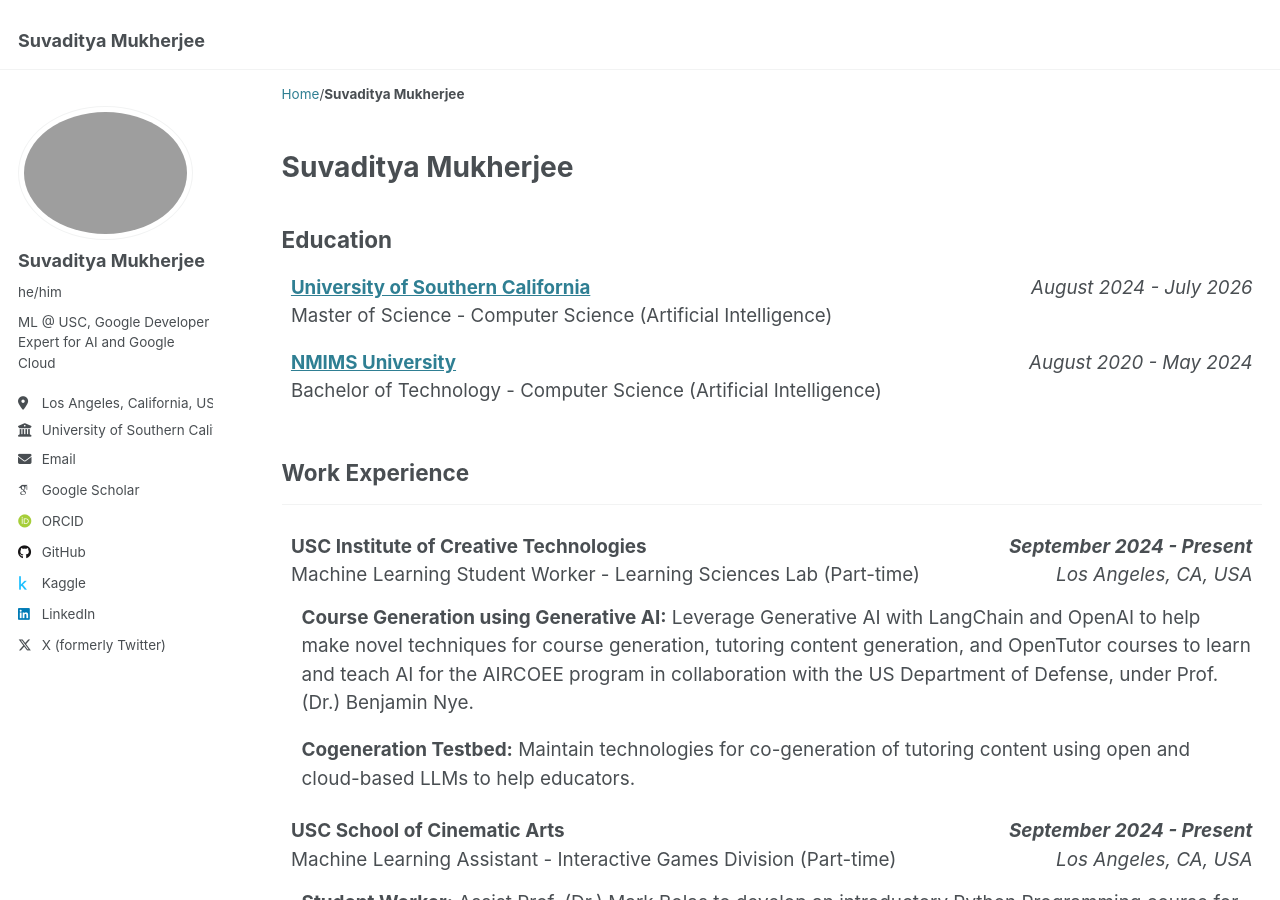
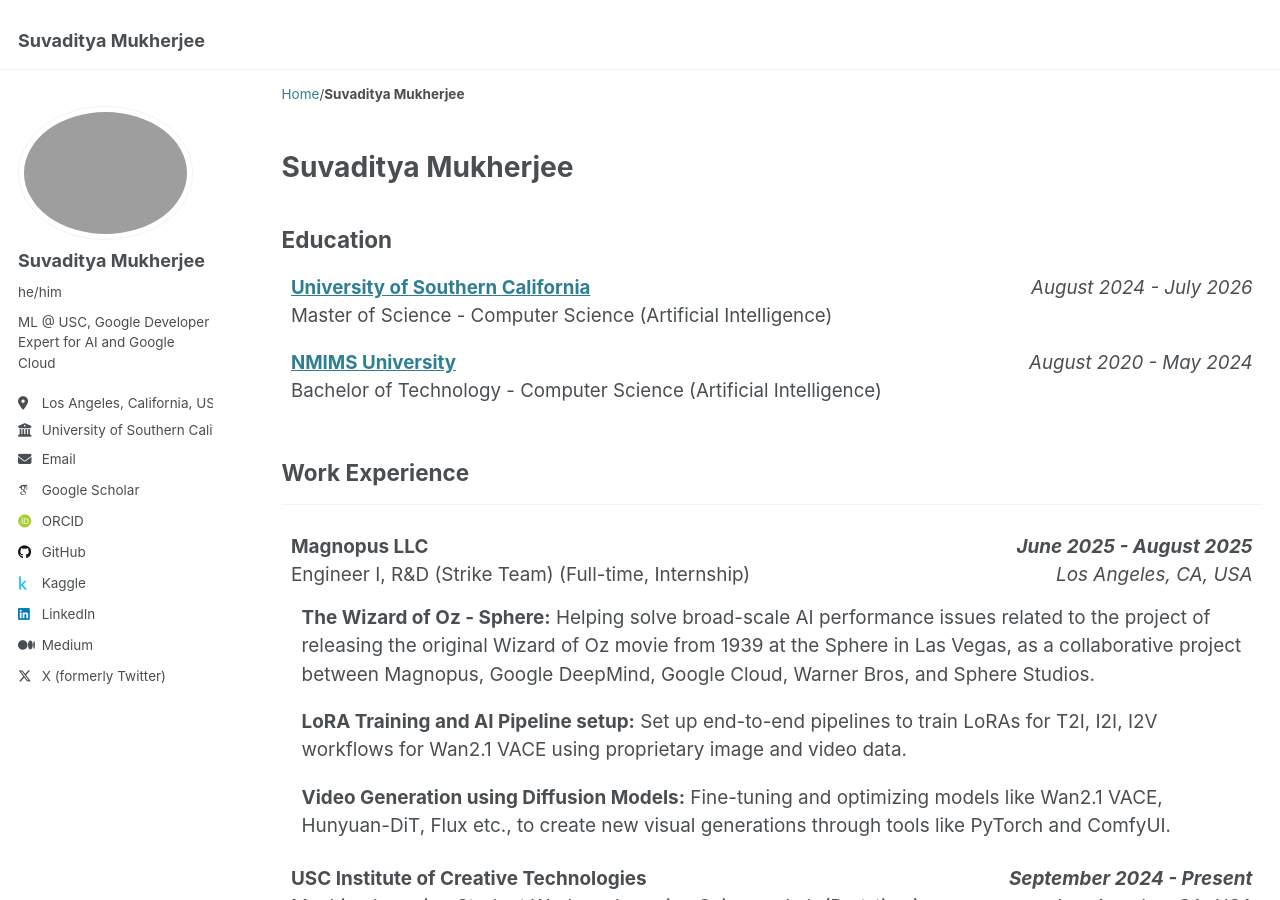
Before and after one commit to suvadityamuk/research-website, a Jekyll site: the page built from _pages/cv.md, in a window 1280 px wide and 900 px high. Built offline with Jekyll 4.4.1, drawn with Linux system fonts in a browser that asks for light colours; some web fonts are replaced.

Commit message:
feat: add cv experience
Signed-off-by: Suvaditya Mukherjee <suvadityamuk@gmail.com>

```diff
--- a/_config.yml
+++ b/_config.yml
@@ -62,7 +62,7 @@
   lastfm           : # Username
   linkedin         : suvadityamukherjee
   mastodon         : # URL
-  medium           : # URL
+  medium           : https://medium.com/@suvadityamuk
   pinterest        : # Username
   soundcloud       : # Username
   steam            : # Username
--- a/_pages/cv.md
+++ b/_pages/cv.md
@@ -43,6 +43,36 @@
 
 
 <table style="width: 100%; border: none; border-collapse: collapse; font-size: 1.05em;">
+
+  <!-- Magnopus LLC -->
+  <tr style="border: none;">
+    <!-- Left Cell: Company & Position -->
+    <td style="border: none; vertical-align: top; padding-bottom: 5px;">
+      <strong>Magnopus LLC</strong><br>
+      Engineer I, R&D (Strike Team) (Full-time, Internship)
+    </td>
+    <!-- Right Cell: Date & Location -->
+    <td style="border: none; text-align: right; vertical-align: top; padding-bottom: 5px;">
+      <em style="font-weight: bold;">June 2025 - August 2025</em><br>
+      <em style="font-style: italic;">Los Angeles, CA, USA</em>
+    </td>
+  </tr>
+  <!-- Description Rows -->
+  <tr style="border: none;">
+    <td colspan="2" style="border: none; padding-left: 20px; vertical-align: top;">
+      <strong>The Wizard of Oz - Sphere:</strong> Helping solve broad-scale AI performance issues related to the project of releasing the original Wizard of Oz movie from 1939 at the Sphere in Las Vegas, as a collaborative project between Magnopus, Google DeepMind, Google Cloud, Warner Bros, and Sphere Studios.
+    </td>
+  </tr>
+  <tr style="border: none;">
+    <td colspan="2" style="border: none; padding-left: 20px; vertical-align: top;">
+      <strong>LoRA Training and AI Pipeline setup:</strong> Set up end-to-end pipelines to train LoRAs for T2I, I2I, I2V workflows for Wan2.1 VACE using proprietary image and video data.
+    </td>
+  </tr>
+  <tr style="border: none;">
+    <td colspan="2" style="border: none; padding-left: 20px; padding-bottom: 15px; vertical-align: top;"> <!-- Bottom padding for separation -->
+      <strong>Video Generation using Diffusion Models:</strong> Fine-tuning and optimizing models like Wan2.1 VACE, Hunyuan-DiT, Flux etc., to create new visual generations through tools like PyTorch and ComfyUI.
+    </td>
+  </tr>
 
   <!-- USC Institute for Creative Technologies -->
   <tr style="border: none;">
```
